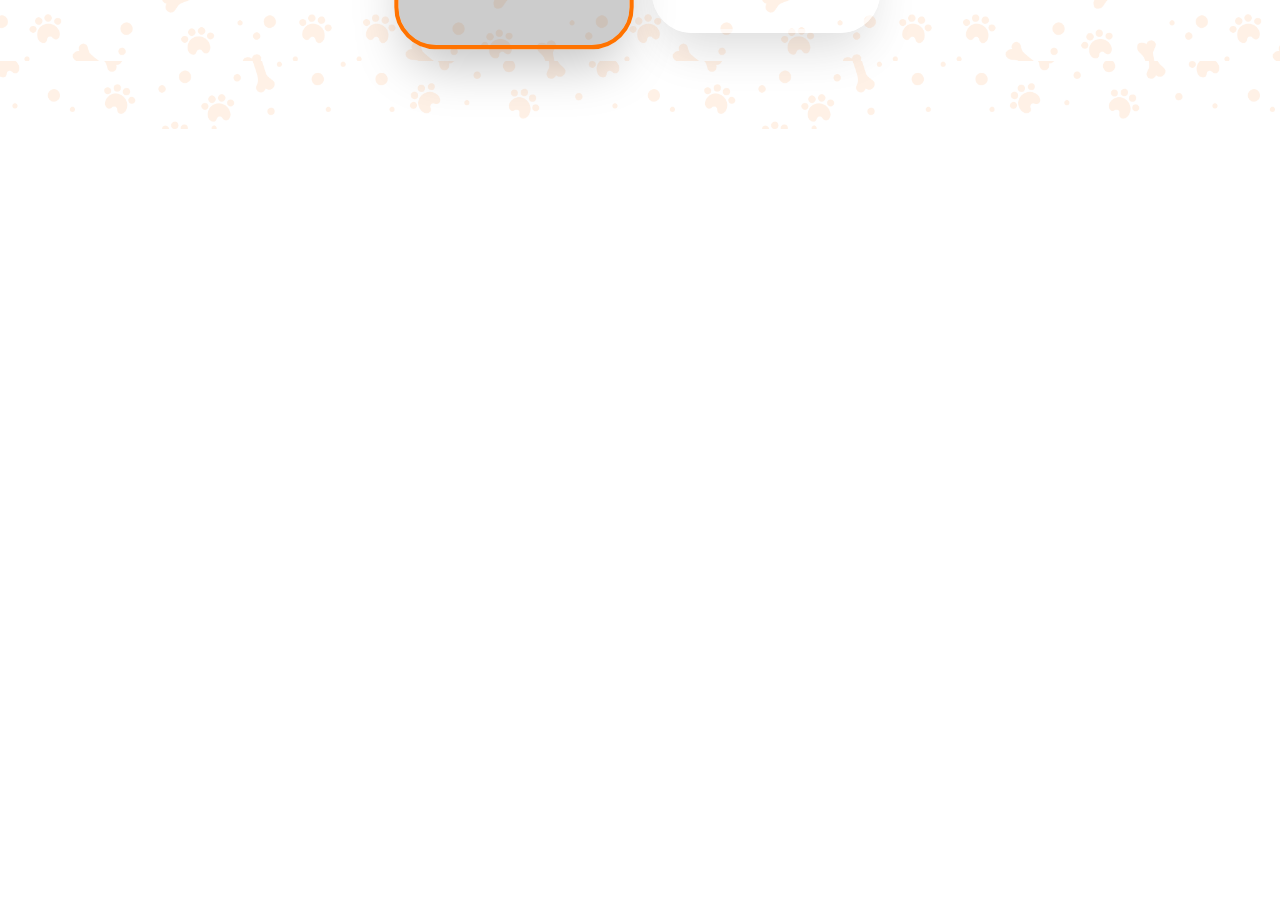
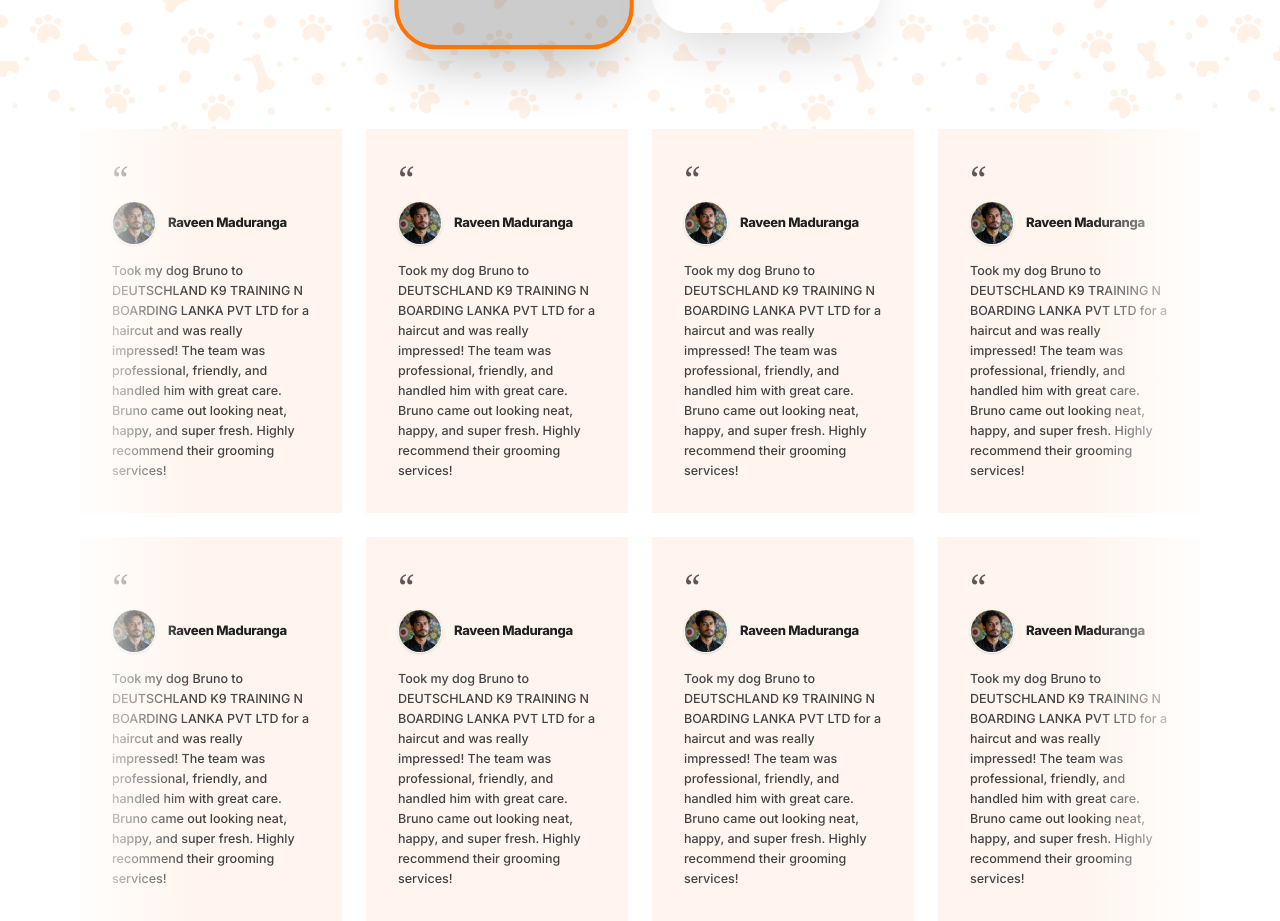
Before and after one commit to Hirushinirmaliabeyrathne/pet-shop, a Next.js app: page / in a window 1280 px wide. Shown: the part 5720-6641 px from the top of the page. Before the commit the page ends 5849 px from the top, so only its background shows below. Built offline with nearby package versions, Linux system fonts and the light colour scheme; grey boxes are pictures that could not be loaded.

Commit message:
feat:create comment section

```diff
--- a/app/page.tsx
+++ b/app/page.tsx
@@ -1,4 +1,5 @@
 import AboutDeutschlandpage from "@/components/aboutDeutschland";
+import CommentsPage from "@/components/comments";
 import Dogbreedingservices from "@/components/dogbreedingservices";
 import Herosection from "@/components/Herosection";
 import NavbarPage from "@/components/Navbar";
@@ -17,6 +18,7 @@
     <Dogbreedingservices/>
     <Ourpuppymoments/>
     <Storyofpuppies/>
+    <CommentsPage/>
    </>
   );
 }
--- /dev/null
+++ b/components/comments.tsx
@@ -0,0 +1,65 @@
+import Image from 'next/image';
+
+/**
+ * TestimonialCard Component
+ * Replicates the specific styling of the cards in your UI
+ */
+const TestimonialCard = () => {
+  return (
+    <div className="bg-[#FFF5EE] p-8  flex flex-col gap-4">
+      {/* Quote Icon - Styled to match the dark double quotes in image */}
+      <div className="text-[#333] text-4xl font-serif leading-none h-4 opacity-80">
+        “
+      </div>
+
+      {/* Profile Header */}
+      <div className="flex items-center gap-3 mt-2">
+        <div className="relative w-11 h-11 overflow-hidden rounded-full border border-gray-100 shadow-sm">
+          <Image
+            src="/images/comments.jpg"
+            alt="Raveen Maduranga"
+            fill
+            className="object-cover"
+          />
+        </div>
+        <h3 className="font-extrabold text-[#222] text-[13px] tracking-tight">
+          Raveen Maduranga
+        </h3>
+      </div>
+
+      {/* Testimonial Content */}
+      <p className="text-[#444] text-[12.5px] leading-[1.6] font-medium">
+        Took my dog Bruno to DEUTSCHLAND K9 TRAINING N BOARDING LANKA PVT LTD
+        for a haircut and was really impressed! The team was professional,
+        friendly, and handled him with great care. Bruno came out looking
+        neat, happy, and super fresh. Highly recommend their grooming services!
+      </p>
+    </div>
+  );
+};
+
+const CommentsPage = () => {
+  return (
+    <section className="bg-white ">
+      <div className=" mx-auto relative">
+
+        {/* Left Side White Shadow/Fade Overlay */}
+        <div className="absolute left-0 top-0 bottom-0 w-24 md:w-48 bg-linear-to-r from-white via-white/80 to-transparent z-10 pointer-events-none" />
+
+        {/* Right Side White Shadow/Fade Overlay */}
+        <div className="absolute right-0 top-0 bottom-0 w-24 md:w-48 bg-linear-to-l from-white via-white/80 to-transparent z-10 pointer-events-none" />
+
+        {/* The Grid - Configured to show multiple cards like the screenshot */}
+        <div className="grid grid-cols-1 md:grid-cols-2 lg:grid-cols-3 xl:grid-cols-4 gap-6  md:px-20">
+          {/* We generate 8 cards to fill the layout */}
+          {[...Array(8)].map((_, index) => (
+            <TestimonialCard key={index} />
+          ))}
+        </div>
+
+      </div>
+    </section>
+  );
+};
+
+export default CommentsPage;
```
Also changed, not shown: public/images/comments.jpg (added).
